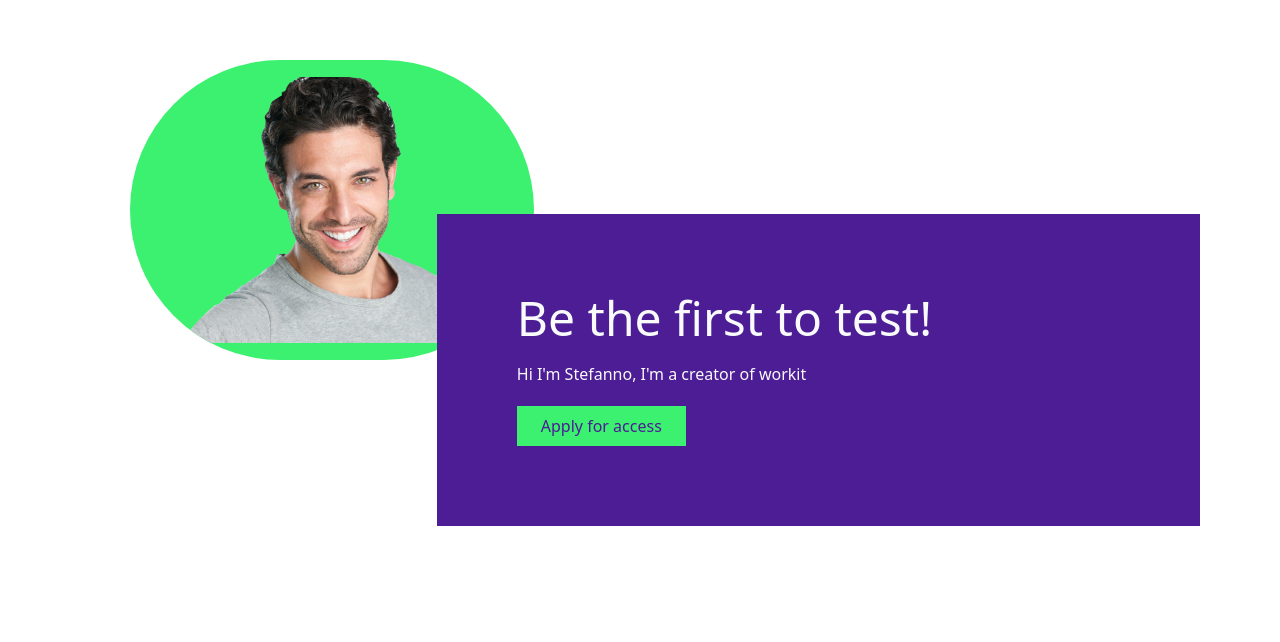
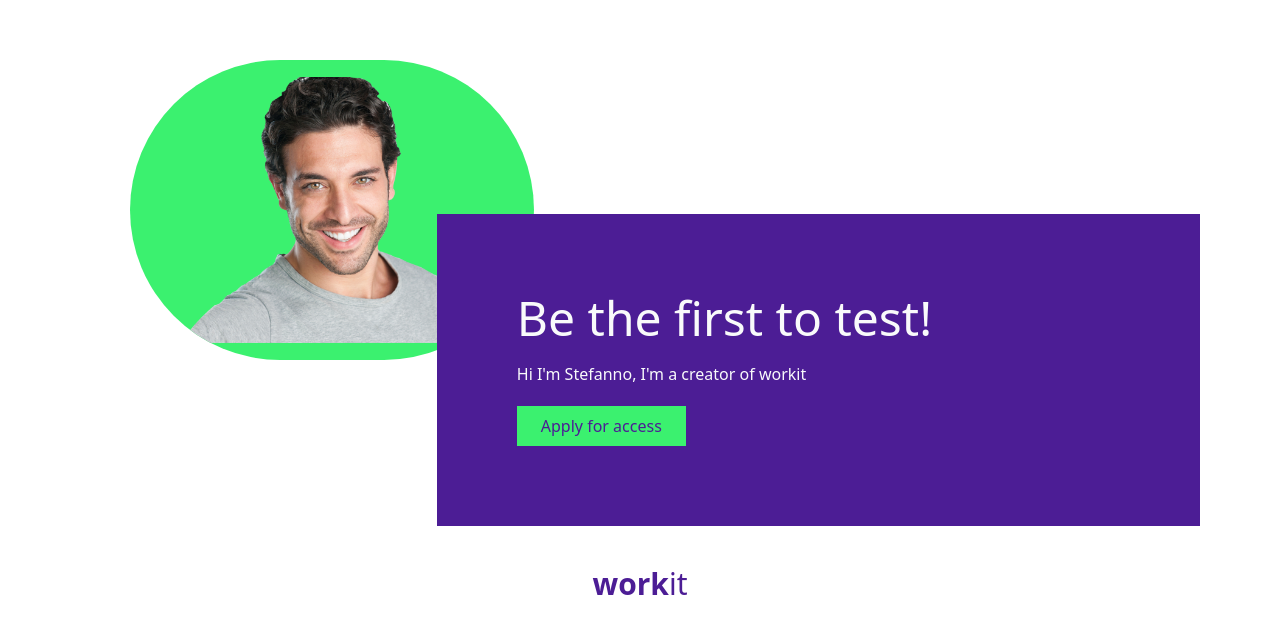
Before and after one commit to dominikjakobsze/Wrokit-landing-page--frontendmentor.io-, a website built with Vite: page frontend/app-vite/index.html in a window 1280 px wide. Shown: the part 987-1629 px from the top of the page. Before the commit the page ends 1513 px from the top, so only its background shows below. Built offline with nearby package versions, Linux system fonts and the light colour scheme.

Commit message:
project done [only desktop view]

```diff
--- a/frontend/app-vite/index.html
+++ b/frontend/app-vite/index.html
@@ -61,6 +61,12 @@
         </div>
       </section>
 
+      <section class="w-full grid grid-cols-1 bg-white py-10">
+        <p class="w-full justify-self-center self-center text-center text-3xl text-violet-900 font-bold">
+          work<span class="font-normal">it</span>
+        </p>
+      </section>
+
     </div>
     <script type="module" src="/main.js"></script>
   </body>
```
